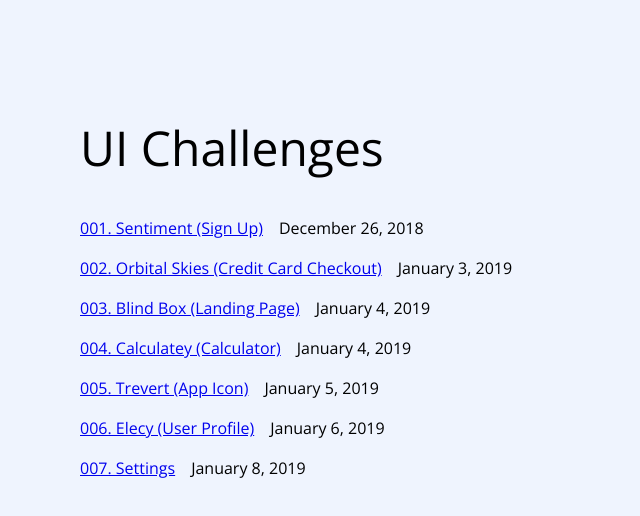
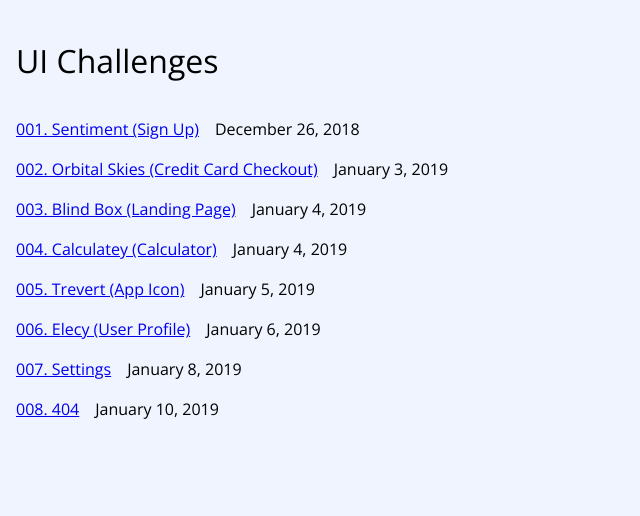
Before and after one commit to eanesparrago/project-ui-challenges, a React (Create React App) app: page / in a window 1280 px wide. Shown: the top 516 px of the page, without its empty margins (0-640 px from the left). Built offline with nearby package versions, Linux system fonts and the light colour scheme; a web font is replaced by a local one.

Commit message:
Index page tweaks

```diff
--- /dev/null
+++ b/src/008_404/Page404.js
@@ -0,0 +1,11 @@
+import React, { Component } from 'react'
+
+export default class Page404 extends Component {
+  render() {
+    return (
+      <div>
+        Page404
+      </div>
+    )
+  }
+}
--- a/src/App.css
+++ b/src/App.css
@@ -1,28 +1,48 @@
 .app-menu {
-  padding: 5rem;
+  padding: 1rem;
   background-color: #eff4fe;
   height: 100vh;
   font-family: "Open Sans", sans-serif;
 }
+
+ul, li {
+  padding: 0;
+  margin: 0;
+}
+
 @media only screen and (max-width: 600px) {
   .app-menu {
-    padding: 1rem;
+    /* padding: 1rem; */
   }
 }
 
 .app-menu-title {
+  padding: 0;
+  margin-bottom: 2rem;
   font-weight: 100;
-  font-size: 3rem;
+  font-size: 2rem;
 }
 
 .app-menu-list {
   padding: 0;
+  margin: 0;
+  line-height: 1.5;
+}
+
+.app-menu-list__text {
+  white-space: nowrap;
 }
 
 .app-menu-list__item {
   margin-bottom: 1rem;
+  line-height: 1.5;
+
+  /* white-space: normal */
+
 }
 
 .app-menu-list__item-date {
   margin-left: 1rem;
+  white-space: nowrap;
+  display: inline-block;
 }
--- a/src/App.js
+++ b/src/App.js
@@ -11,37 +11,7 @@ import Calculatey from "./004_calculatey/Calculatey";
 import Trevert from "./005_trevert/Trevert";
 import Elecy from "./006_elecy/Elecy";
 import Settings from "./007_settings/Settings";
-
-// const StyledApp = styled.div`
-//   .app-menu {
-//     padding: 5rem;
-//     background-color: #eff4fe;
-//     height: 100vh;
-//     font-family: "Open Sans", sans-serif;
-//   }
-//   @media only screen and (max-width: 600px) {
-//     .app-menu {
-//       padding: 1rem;
-//     }
-//   }
-
-//   .app-menu-title {
-//     font-weight: 100;
-//     font-size: 3rem;
-//   }
-
-//   .app-menu-list {
-//     padding: 0;
-//   }
-
-//   .app-menu-list__item {
-//     margin-bottom: 1rem;
-//   }
-
-//   .app-menu-list__item-date {
-//     margin-left: 1rem;
-//   }
-// `;
+import Page404 from "./008_404/Page404";
 
 export class App extends Component {
   render() {
@@ -68,7 +38,9 @@ export class App extends Component {
 
                       <li className="app-menu-list__item">
                         <Link to="/002">
-                          002. Orbital Skies (Credit Card Checkout)
+                          <span>
+                            002. Orbital Skies (Credit Card Checkout)
+                          </span>
                         </Link>
 
                         <span className="app-menu-list__item-date">
@@ -115,6 +87,14 @@ export class App extends Component {
                           January 8, 2019
                         </span>
                       </li>
+
+                      <li className="app-menu-list__item">
+                        <Link to="/008">008. 404</Link>
+
+                        <span className="app-menu-list__item-date">
+                          January 10, 2019
+                        </span>
+                      </li>
                     </ul>
                   </nav>
                 </div>
@@ -135,6 +115,8 @@ export class App extends Component {
 
             <Route path="/007" component={Settings} />
 
+            <Route path="/008" component={Page404} />
+
             <Route component={() => <div>404 Not found</div>} />
           </Switch>
         </Fragment>
```
